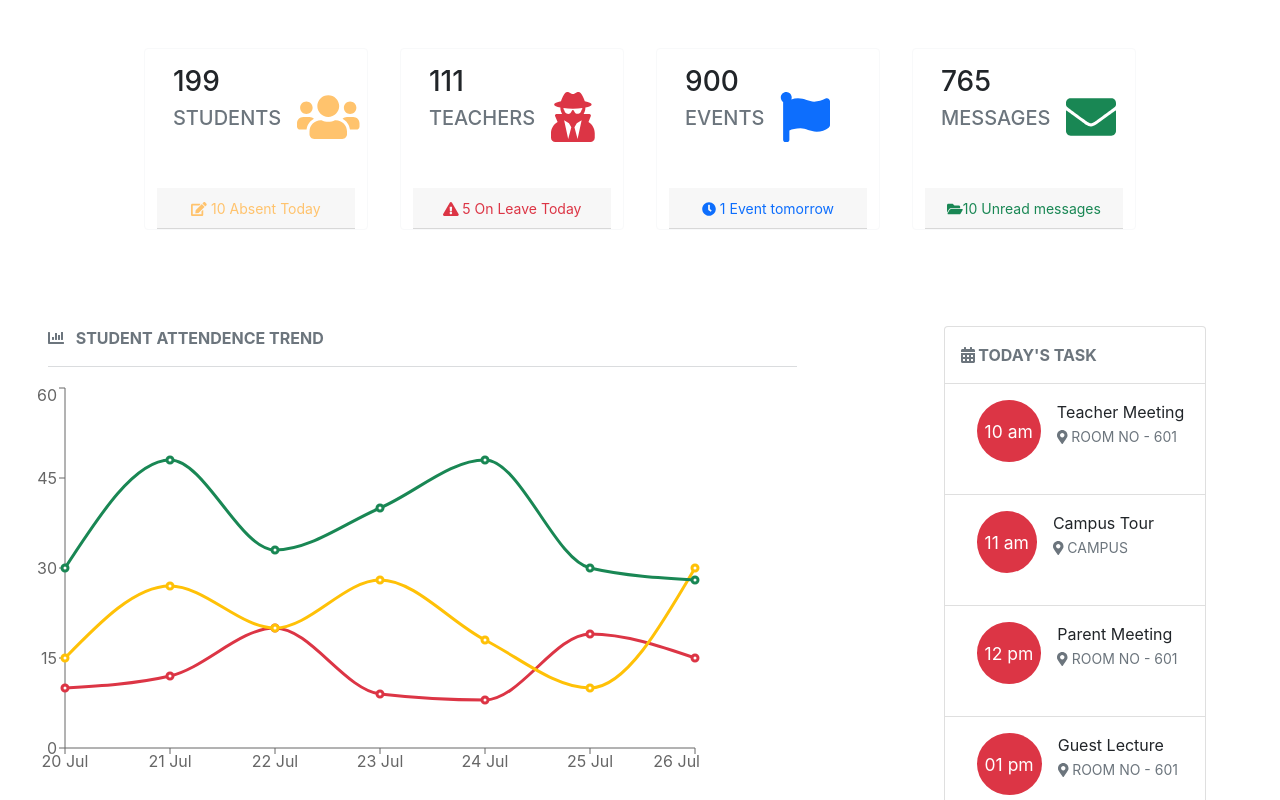
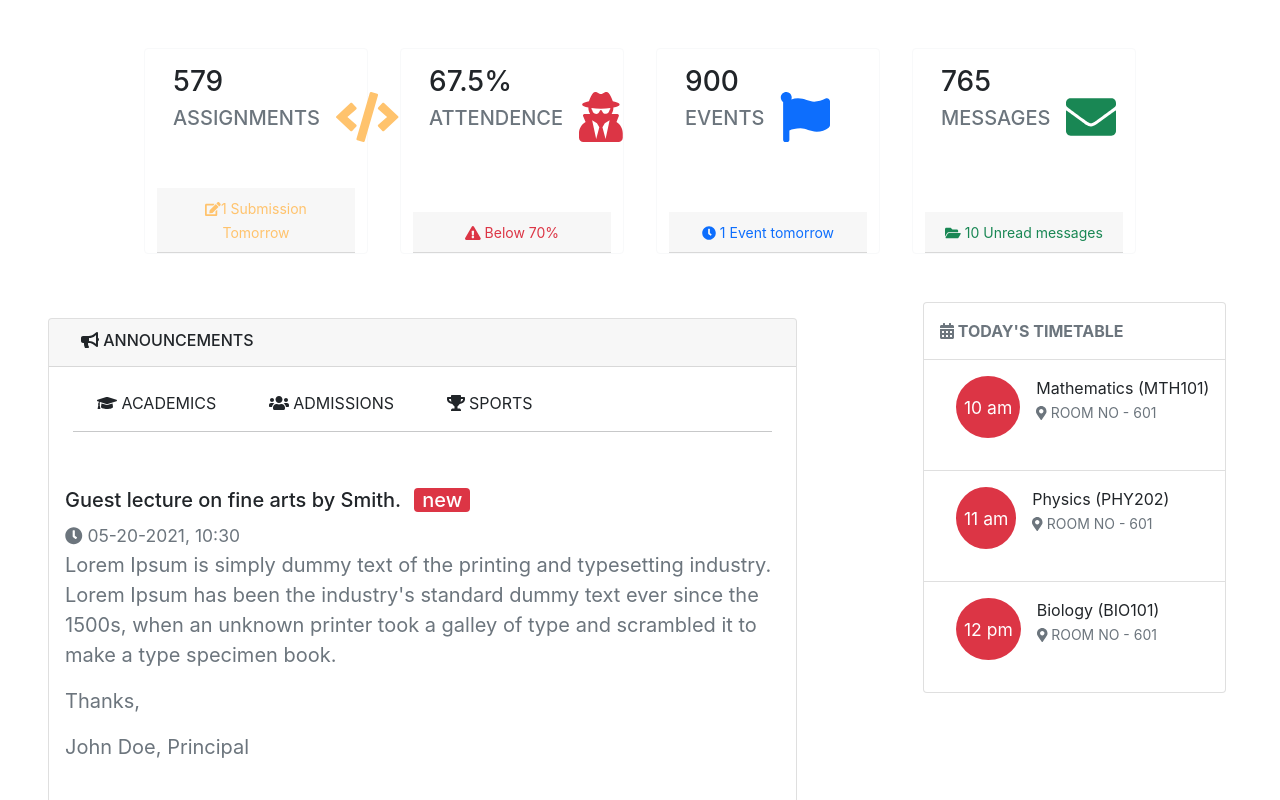
Before and after one commit to rahmanrafi32/Coop-assessment, a React (Create React App) app: page / in a window 1280 px wide. Shown: the top 800 px of the page. Built offline with nearby package versions, Linux system fonts and the light colour scheme.

Commit message:
change componentto display in app

```diff
--- a/src/App.js
+++ b/src/App.js
@@ -1,12 +1,12 @@
-import './App.css';
-import AdminPage from './pages/AdminPage/AdminPage';
+import "./App.css";
+import AdminPage from "./pages/AdminPage/AdminPage";
+import StudentDashboard from "./pages/StudentDashboard";
 
 function App() {
   return (
-    <div >
-
-      <AdminPage></AdminPage>
-
+    <div>
+      {/* <AdminPage></AdminPage>  */}
+      <StudentDashboard />
     </div>
   );
 }
```
